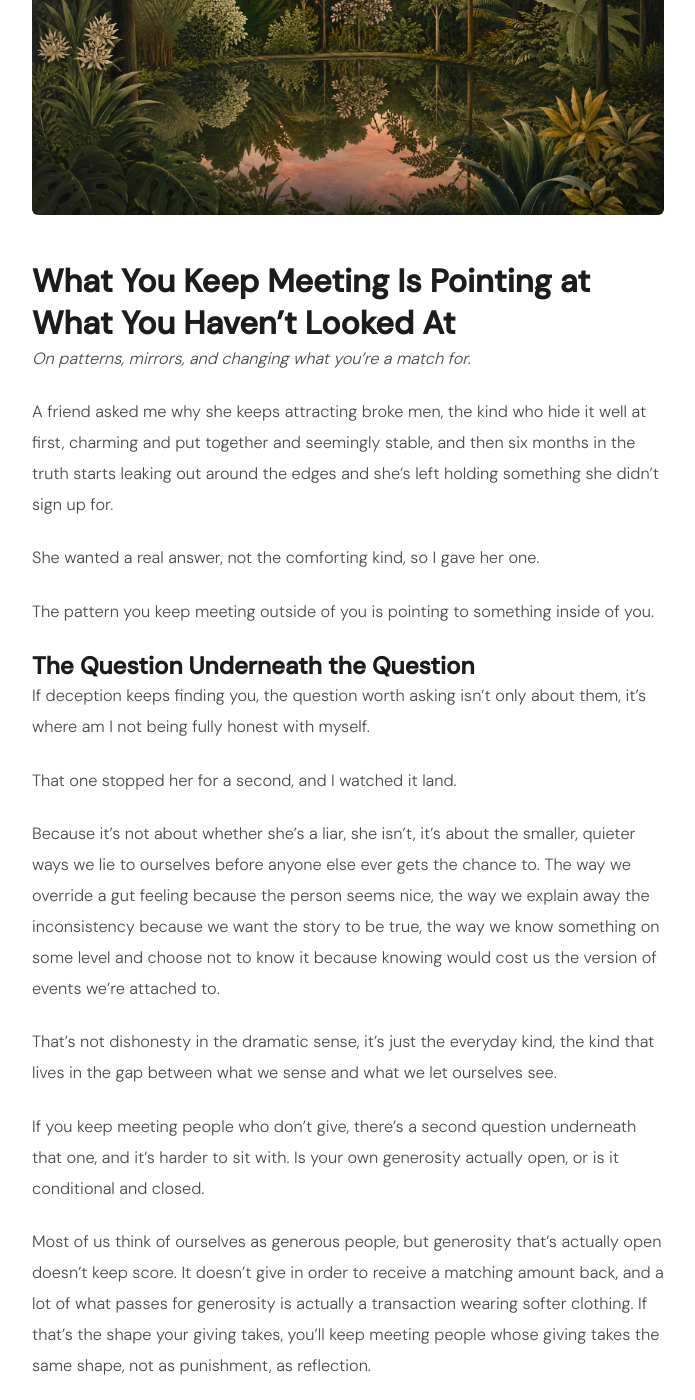
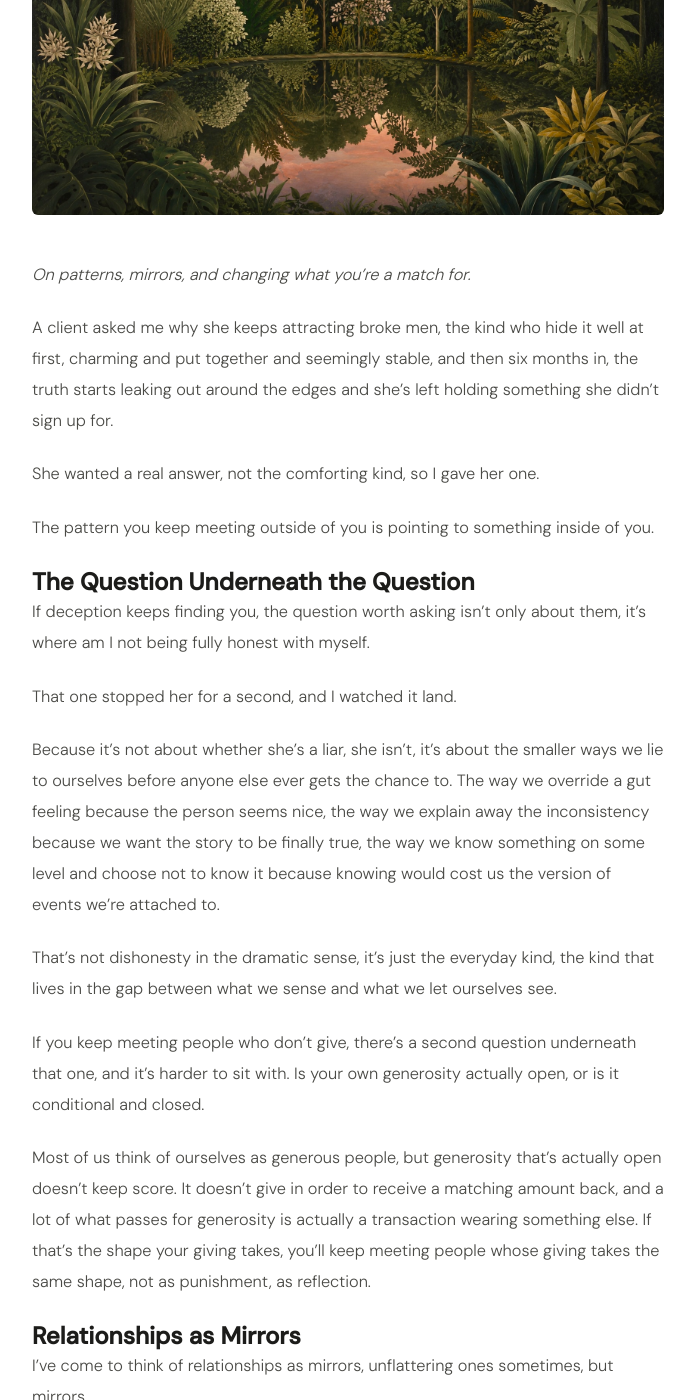
Before and after one commit to Blubell26/giuliapacciotti.com, a Jekyll site: the page built from _posts/2026-04-14-the-real-reason-you-keep-meeting.md, in a window 1280 px wide and 1400 px high, scrolled down 488 px. Shown: the whole window, without its empty margins (292-987 px from the left). Built offline with Jekyll 4.4.1, drawn with Linux system fonts in a browser that asks for light colours; comment, search, counter and statistics services are not loaded; some of the changed text lies outside the part shown.

Commit message:
Update 2026-04-14-the-real-reason-you-keep-meeting.md

```diff
--- a/_posts/2026-04-14-the-real-reason-you-keep-meeting.md
+++ b/_posts/2026-04-14-the-real-reason-you-keep-meeting.md
@@ -8,11 +8,9 @@
 category: psycho-spiritual
 ---
 
-# What You Keep Meeting Is Pointing at What You Haven’t Looked At
-
 *On patterns, mirrors, and changing what you’re a match for.*
 
-A friend asked me why she keeps attracting broke men, the kind who hide it well at first, charming and put together and seemingly stable, and then six months in the truth starts leaking out around the edges and she’s left holding something she didn’t sign up for.
+A client asked me why she keeps attracting broke men, the kind who hide it well at first, charming and put together and seemingly stable, and then six months in, the truth starts leaking out around the edges and she’s left holding something she didn’t sign up for.
 
 She wanted a real answer, not the comforting kind, so I gave her one.
 
@@ -24,13 +22,13 @@
 
 That one stopped her for a second, and I watched it land.
 
-Because it’s not about whether she’s a liar, she isn’t, it’s about the smaller, quieter ways we lie to ourselves before anyone else ever gets the chance to. The way we override a gut feeling because the person seems nice, the way we explain away the inconsistency because we want the story to be true, the way we know something on some level and choose not to know it because knowing would cost us the version of events we’re attached to.
+Because it’s not about whether she’s a liar, she isn’t, it’s about the smaller ways we lie to ourselves before anyone else ever gets the chance to. The way we override a gut feeling because the person seems nice, the way we explain away the inconsistency because we want the story to be finally true, the way we know something on some level and choose not to know it because knowing would cost us the version of events we’re attached to.
 
 That’s not dishonesty in the dramatic sense, it’s just the everyday kind, the kind that lives in the gap between what we sense and what we let ourselves see.
 
 If you keep meeting people who don’t give, there’s a second question underneath that one, and it’s harder to sit with. Is your own generosity actually open, or is it conditional and closed.
 
-Most of us think of ourselves as generous people, but generosity that’s actually open doesn’t keep score. It doesn’t give in order to receive a matching amount back, and a lot of what passes for generosity is actually a transaction wearing softer clothing. If that’s the shape your giving takes, you’ll keep meeting people whose giving takes the same shape, not as punishment, as reflection.
+Most of us think of ourselves as generous people, but generosity that’s actually open doesn’t keep score. It doesn’t give in order to receive a matching amount back, and a lot of what passes for generosity is actually a transaction wearing something else. If that’s the shape your giving takes, you’ll keep meeting people whose giving takes the same shape, not as punishment, as reflection.
 
 ## Relationships as Mirrors
 
@@ -44,11 +42,12 @@
 
 ## What Actually Changed
 
-The people I attract now are different, genuinely and structurally different, not because I got lucky. Luck isn’t a pattern, and this was a pattern, consistent enough across years that I can’t call it chance.
+The people I attract now are different, structurally different and this is not because I got lucky. Luck isn’t a pattern, and this was a pattern, consistent enough across years that I can’t call it chance.
 
 It changed because I changed what I was a match for.
 
-That’s the part that’s easy to skip past, because it sounds almost too simple, but it’s the whole mechanism. We don’t attract who we want, we attract who we’re a match for, energetically and behaviorally, in the unspoken places where two people size each other up before either of them has said anything true. If you change what’s actually true about you, the matching changes, not because you tried harder to pick better, but because you became someone different to pick from.
+That’s the part that’s easy to skip past, because it sounds almost too simple, but it’s the whole mechanism. We don’t attract who we want, we attract who we’re a match for, energetically and behaviorally, in the unspoken places where two people size each other up before either of them has said anything true. In the unconscious trauma recognition.
+If you change what’s actually true about you, the matching changes, not because you tried harder to pick better, but because you became someone different to pick from.
 
 This is hard to hear when you’re in the middle of the pattern, because it can sound like the conversation is blaming you for what happened to you. It isn’t. Someone else’s deception is still their choice, someone else’s withholding is still theirs to own, but your participation in the pattern, the part that keeps the door open to the same kind of person again and again, that part is yours to look at, and it’s the only part you actually have power over.
 
```
